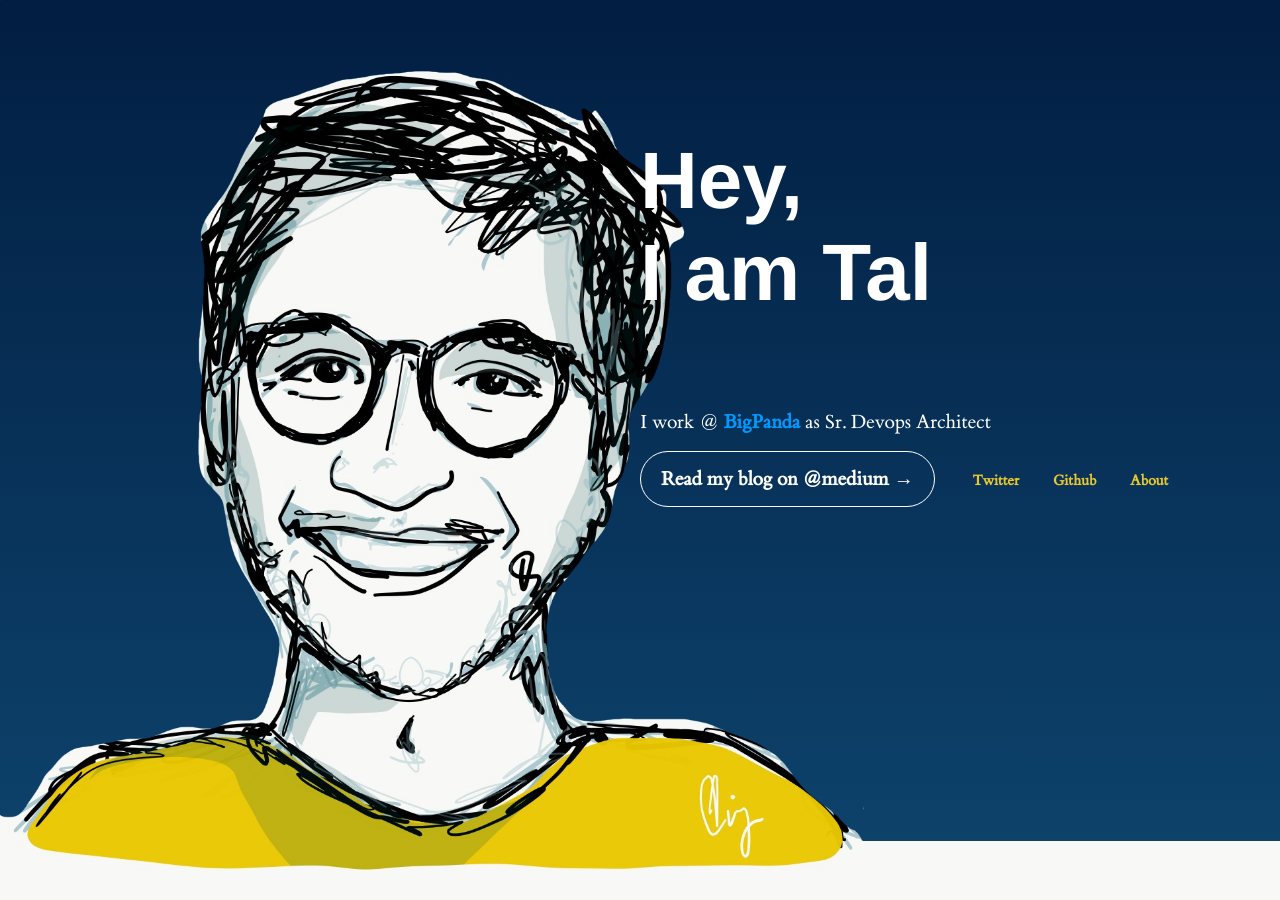
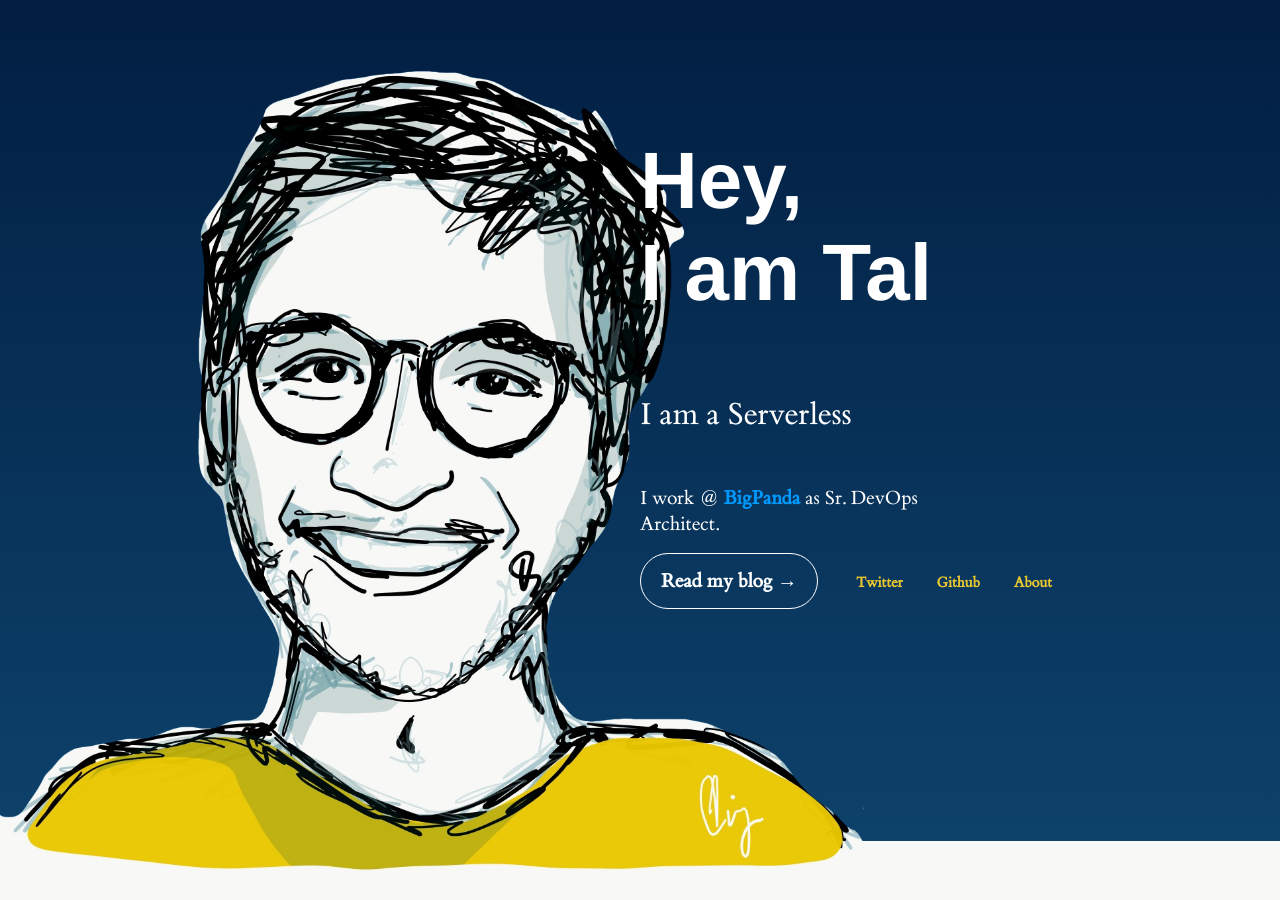
Before and after one commit to talkimhi/talkimhi.github.io, a Jekyll site: the page built from index.html, in a window 1280 px wide. Built offline with Jekyll 4.4.1, drawn with Linux system fonts in a browser that asks for light colours.

Commit message:
Initial commit

```diff
--- a/_layouts/new.html
+++ b/_layouts/new.html
@@ -36,11 +36,16 @@
       I am Tal
     </div>
     <div id="i">
+      <p id="p1">
+        I am a Devops Expert and Solutions Architect
+      </p>
       <p id="p2" class="small">
-      I work @ <a href="https://www.bigpanda.io/">BigPanda</a> as Sr. Devops Architect
+      I work @ <a href="https://www.bigpanda.io/">BigPanda</a> as Sr. DevOps Architect.
+      <!-- <br><br>
+      I also write code poetry and futuristic books. -->
       </p>
       <div id="links">
-      <a href="https://medium.com/@talkimhi/" id="button">Read my blog on @medium &rarr;</a>
+      <a href="https://medium.com/@talkimhi/" id="button">Read my blog &rarr;</a>
       <ul>
         <li><a href="https://twitter.com/talkimhi">Twitter</a></li>
         <li><a href="https://github.com/talkimhi">Github</a></li>
@@ -93,10 +98,10 @@
   var sentences = [
     "I am a Devops Expert and Solutions Architect.",
     "I am a Serverless enthusiast.",
-    "I am an OFEK324 and MAMARAM Alumni.",
-    "I am an Executive Board Member of Ofek Alumni Association.",
+    "I am an Ofek324 and Mamram Alumni.",
+    "I am an Executive Board Member of Ofek324 Alumni Association.",
     "I am one of the owners of the semi-professional football club - Maccabi Ironi Ashdod F.C.",
-    "I give talks on devops and monitoring.",
+    "I give talks on DevOps, Serverless and Monitoring.",
     "I started my first company at 16.",
     "I am currently writing a small ebook about monitoring done the right way.",
   ]
```
